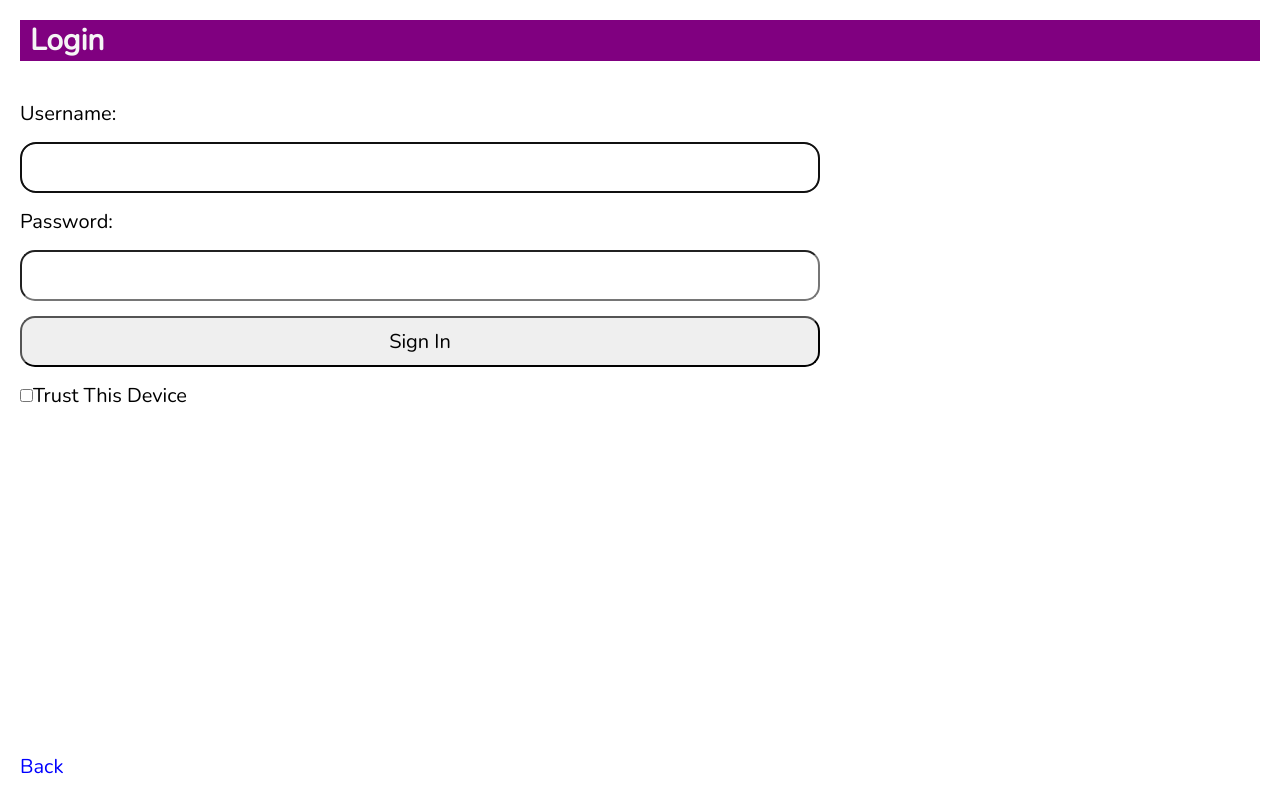
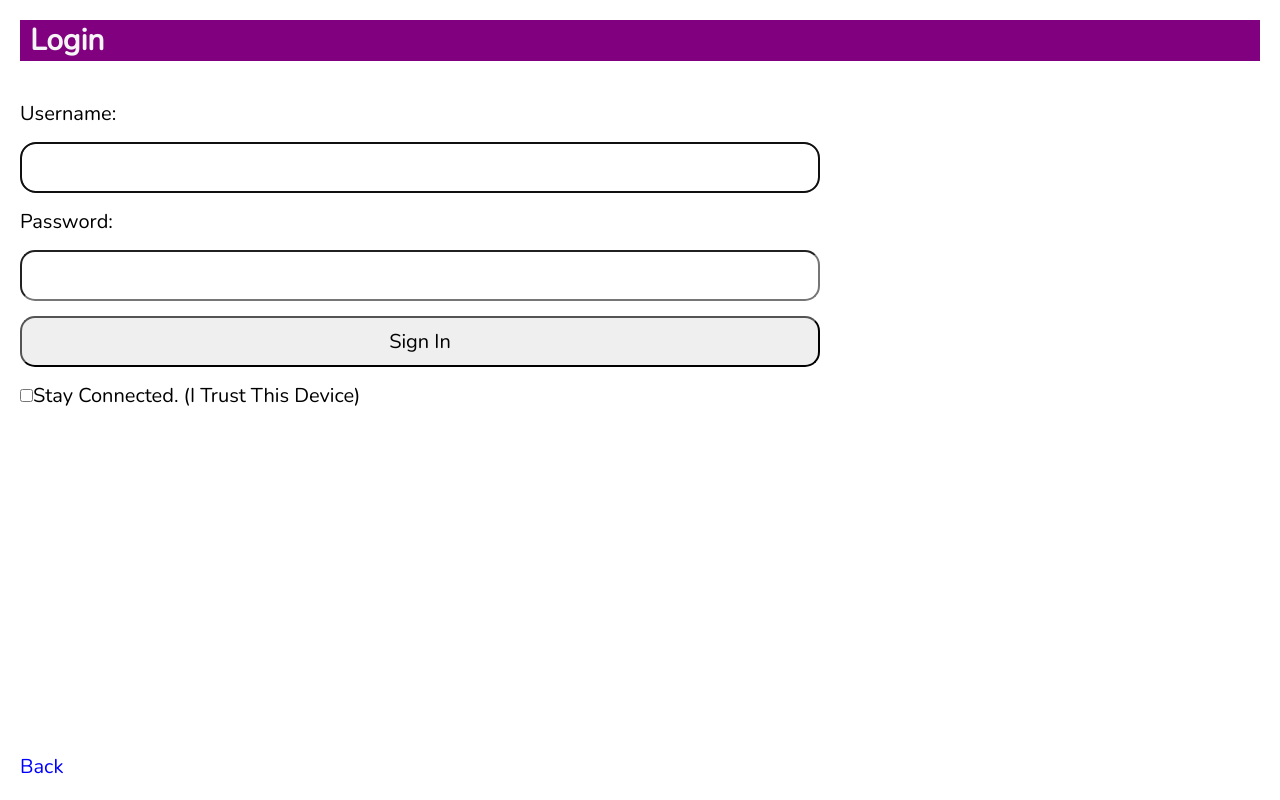
Before and after one commit to ShayBenIshay/Smart-Investor-Frontend, a React (Create React App) app: page /login in a window 1280 px wide. Built offline with nearby package versions, Linux system fonts and the light colour scheme.

Commit message:
Ready to Deploy. baseQuery correction.

```diff
--- a/src/app/api/apiSlice.js
+++ b/src/app/api/apiSlice.js
@@ -2,7 +2,7 @@ import { createApi, fetchBaseQuery } from "@reduxjs/toolkit/query/react";
 import { setCredentials } from "../../features/auth/authSlice";
 
 const baseQuery = fetchBaseQuery({
-  baseUrl: "https://smartinvester-api.onrender.com",
+  baseUrl: "https://smart-invester-api.onrender.com",
   credentials: "include",
   prepareHeaders: (headers, { getState }) => {
     const token = getState().auth.token;
--- a/src/features/auth/Login.js
+++ b/src/features/auth/Login.js
@@ -102,7 +102,7 @@ const Login = () => {
               onChange={handleToggle}
               checked={persist}
             />
-            Trust This Device
+            Stay Connected. (I Trust This Device)
           </label>
         </form>
       </main>
```
